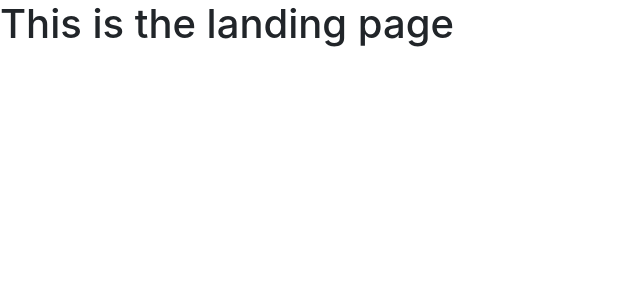
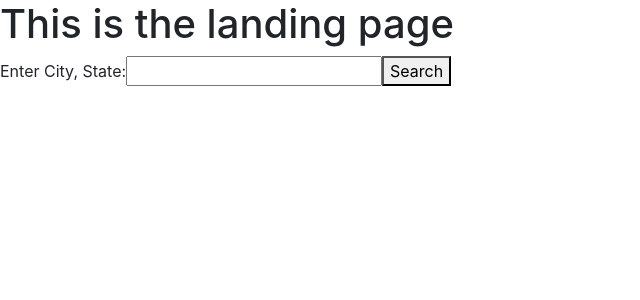
Before and after one commit to pascuas/project4-foodie, a React (Create React App) app in the folder foodie/: page / in a window 1280 px wide. Shown: the top 300 px of the page, without its empty margins (0-640 px from the left). Built offline with nearby package versions, Linux system fonts and the light colour scheme; no server answers; the HTML template or start-up script is replaced by a standard one.

Commit message:
added search form on landing page

```diff
--- a/foodie/src/App.js
+++ b/foodie/src/App.js
@@ -9,6 +9,7 @@ import {getAllRes} from './services/api-helper'
 function App() {
   const [restaurants, setRestaurants] = useState([])
   const [isLoading, setIsloading] = useState(true)
+  const [city, setCity] = useState('')
 
   useEffect(() => {
     const makeAPICall = async () => {
@@ -19,11 +20,19 @@ function App() {
     makeAPICall()
   }, [])
 
+  const cityChange = (e) => {
+    setCity(e.target.value)
+  }
+
+  const citySubmit = async(e) => {
+    e.preventDefault()
+  }
+
   return (
     <>
       <Switch>
-        <Route exact path="/" render = {() => <LandingPage />} />
-        <Route exact path="/results" render = {() => <Results restaurants = {restaurants}/>} />
+        <Route exact path="/" render = {() => <LandingPage cityChange={cityChange} citySubmit={citySubmit}/>} />
+        <Route exact path="/results" render = {() => <Results restaurants = {restaurants} city={city}/>} />
 
       </Switch>
     </>
--- a/foodie/src/components/LandingPage.js
+++ b/foodie/src/components/LandingPage.js
@@ -1,9 +1,14 @@
 import React from 'react'
+import {Link} from 'react-router-dom'
 
-function LandingPage(){
+function LandingPage(props){
     return (
         <>
         <h1>This is the landing page</h1>
+        <form className = "citySearch" onSubmit={props.citySubmit}>
+            <label>Enter City, State:</label><input type="text" value={props.city} onChange={props.cityChange}/>
+            <Link to='/results'><button>Search</button></Link>
+        </form>
         </>
     )
 }
--- a/foodie/src/components/Results.js
+++ b/foodie/src/components/Results.js
@@ -3,6 +3,7 @@ import React from 'react'
 
 function Results(props) {
     console.log('results-page', props.restaurants)
+    console.log('city-searched', props.city)
     return(
         <>
             <h1>This is the results page</h1>
```
